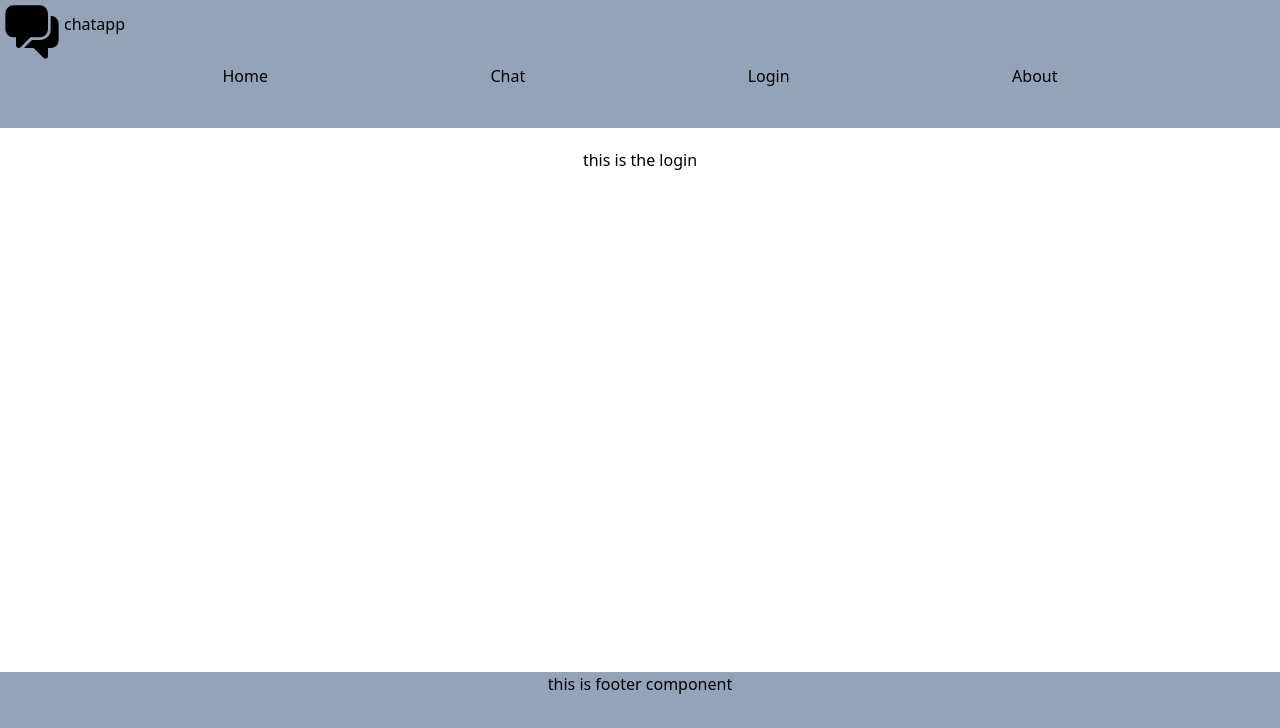
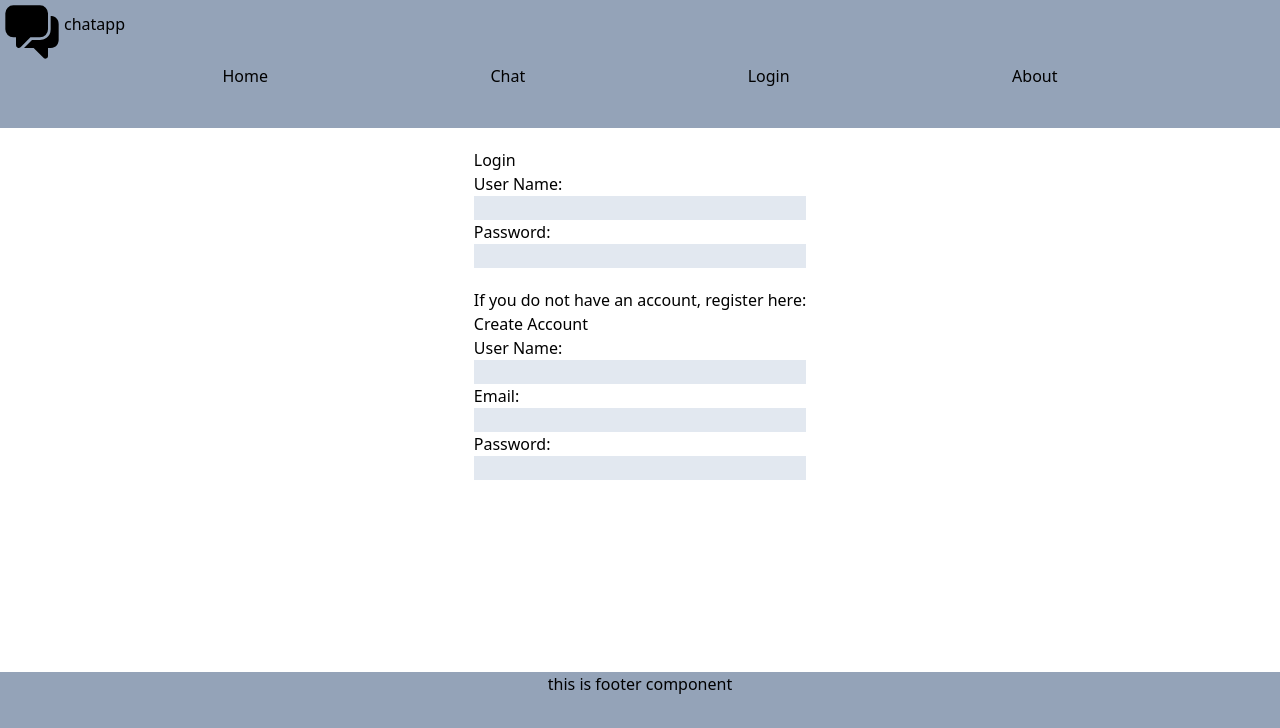
Before and after one commit to jakobpalmborg/chat, a Nuxt app in the folder chat-frontend/: page /login in a window 1280 px wide. Shown: the top 728 px of the page. Built offline with nearby package versions, Linux system fonts and the light colour scheme.

Commit message:
basic layout for login

```diff
--- a/chat-frontend/pages/login.vue
+++ b/chat-frontend/pages/login.vue
@@ -1,3 +1,23 @@
 <template>
-    <div>this is the login</div>
+    <div>
+        <h1>Login</h1>
+        <form action="" class="flex flex-col ">
+            <label for="username">User Name:</label>
+            <input type="text" id="username" class="bg-slate-200">
+            <label for="password">Password:</label>
+            <input type="password" class="bg-slate-200">
+        </form>
+
+        <p class="mt-5">If you do not have an account, register here:</p>
+        <h1>Create Account</h1>
+        <form action="" class="flex flex-col ">
+            <label for="username">User Name:</label>
+            <input type="text" id="username" class="bg-slate-200">
+            <label for="email">Email:</label>
+            <input type="email" class="bg-slate-200">
+            <label for="password">Password:</label>
+            <input type="password" class="bg-slate-200">
+        </form>
+
+    </div>
 </template>
```
